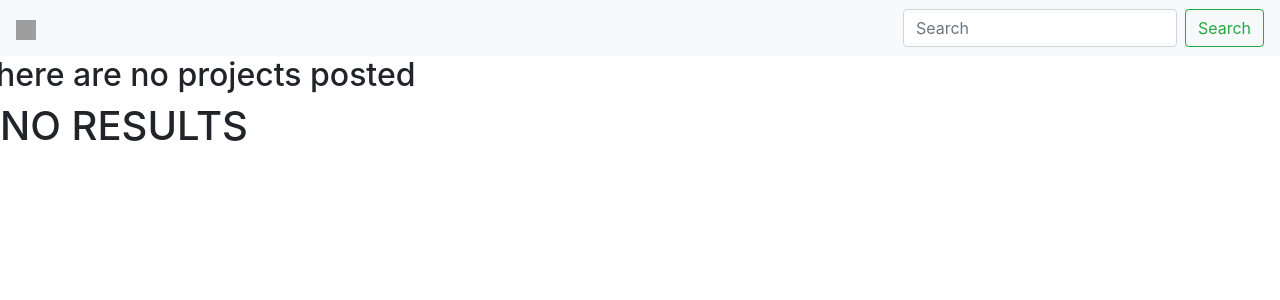
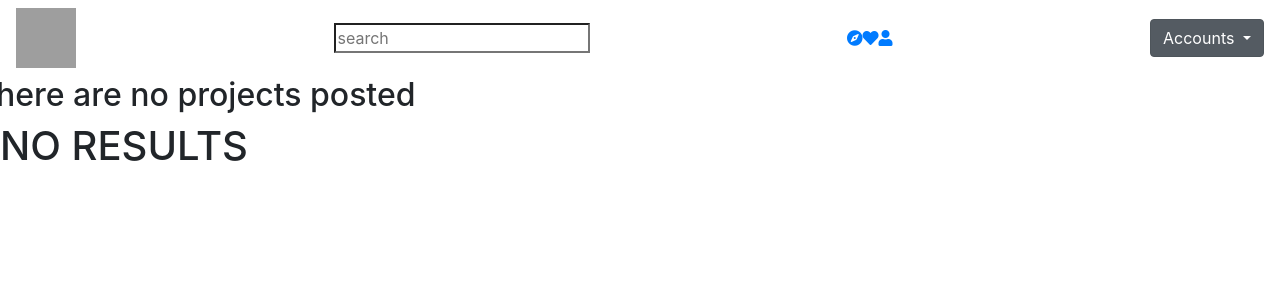
Before and after one commit to KabageMark/awards, a Django app: template awardsapp/templates/search.html in a window 1280 px wide. Shown: the top 300 px of the page. Run offline with Django 3.2, Linux system fonts and the light colour scheme; the template is opened without the code that fills it, so the values that code supplies are empty; some libraries are stand-ins or nearby versions; grey boxes are pictures that could not be loaded.

Commit message:
new navbar added

```diff
--- a/awardsapp/static/css/nav.css
+++ b/awardsapp/static/css/nav.css
@@ -1,6 +1,6 @@
 #logo{
-    height: 20px;
-    width: 20px;
+    height: 60px;
+    width: 60px;
 }
 .stars-outer {
     display: inline-block;
--- a/awardsapp/templates/navbar.html
+++ b/awardsapp/templates/navbar.html
@@ -1,7 +1,23 @@
-<nav class="navbar navbar-light bg-light justify-content-between">
-    <a class="navbar-brand"><img id="logo" src="https://st2.depositphotos.com/1024516/7331/v/950/depositphotos_73314199-stock-illustration-vector-star-logo-design-template.jpg" alt=""></a>
-    <form class="form-inline" action="{% url 'search-projects' %}">
-      <input class="form-control mr-sm-2" name='search' type="search" placeholder="Search" aria-label="Search">
-      <button class="btn btn-outline-success my-2 my-sm-0" type="submit">Search</button>
-    </form>
-  </nav>
+
+<nav class="navbar">
+            <section class="logo-section"><a href="{% url 'home' %}"><img class="logo" id="logo" src="https://st2.depositphotos.com/1024516/7331/v/950/depositphotos_73314199-stock-illustration-vector-star-logo-design-template.jpg"/></a>
+                  <div></div>
+                </section>
+                <form class="search-section" action="{% url 'search-projects' %}">
+                  <input class="input-search" type="search" name="search" placeholder="search"/>
+                </form>
+                <section class="icons-section"><a class="fa fa-compass" href="#"></a><a class="fa fa-heart" href="#"></a><a class="fa fa-user" href=""></a></section>
+
+                <div class="dropdown show">
+                  <a class="btn btn-secondary dropdown-toggle" href="#" role="button" id="dropdownMenuLink" data-toggle="dropdown" aria-haspopup="true" aria-expanded="false">
+                    Accounts
+                  </a>
+
+                  <div class="dropdown-menu" aria-labelledby="dropdownMenuLink">
+                    <a class="dropdown-item" href="/accounts/login">Login</a>
+                    <a class="dropdown-item" href="/accounts/login">logout</a>
+                    <a class="dropdown-item" href="/accounts/register">Register</a>
+                  </div>
+                </div>
+
+              </nav>
```
